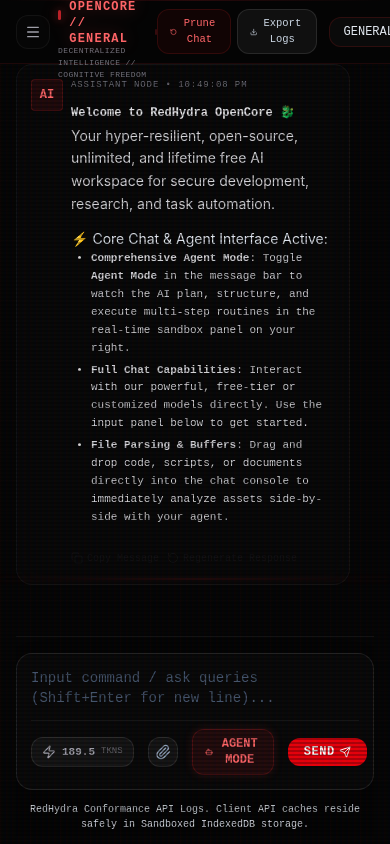
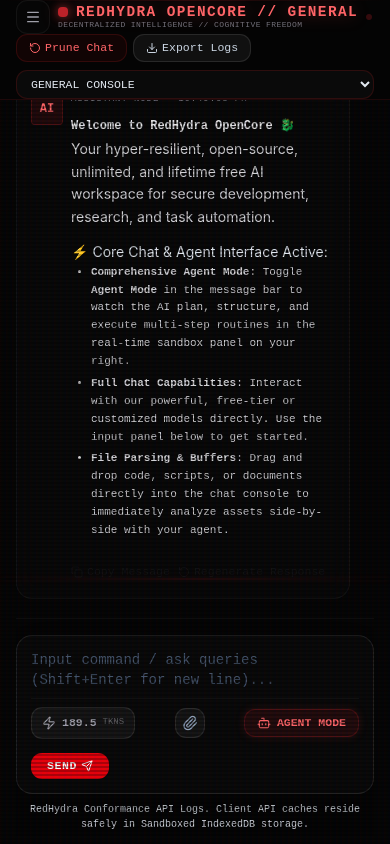
Before and after one commit to root60/RedHydraOpenCore, a React (Vite) app: page / in a window 390 px wide. Built offline with nearby package versions, Linux system fonts and the light colour scheme.

Commit message:
Add files via upload

```diff
--- a/src/index.css
+++ b/src/index.css
@@ -22,6 +22,7 @@
       transform: translateY(12px);
       opacity: 0;
     }
+
     to {
       transform: translateY(0);
       opacity: 1;
@@ -33,6 +34,7 @@
       transform: scale(0.96);
       opacity: 0;
     }
+
     to {
       transform: scale(1);
       opacity: 1;
@@ -44,6 +46,7 @@
       transform: translateX(16px);
       opacity: 0;
     }
+
     to {
       transform: translateX(0);
       opacity: 1;
@@ -67,12 +70,18 @@
   }
 
   @keyframes cyber-pulse {
-    0%, 100% {
-      box-shadow: 0 0 6px rgba(239, 68, 68, 0.15), inset 0 0 2px rgba(239, 68, 68, 0.05);
+    0%,
+    100% {
+      box-shadow:
+        0 0 6px rgba(239, 68, 68, 0.15),
+        inset 0 0 2px rgba(239, 68, 68, 0.05);
       border-color: rgba(239, 68, 68, 0.2);
     }
+
     50% {
-      box-shadow: 0 0 16px rgba(239, 68, 68, 0.35), inset 0 0 6px rgba(239, 68, 68, 0.15);
+      box-shadow:
+        0 0 16px rgba(239, 68, 68, 0.35),
+        inset 0 0 6px rgba(239, 68, 68, 0.15);
       border-color: rgba(239, 68, 68, 0.4);
     }
   }
@@ -81,32 +90,84 @@
     0% {
       background-position: 0 0;
     }
+
     100% {
       background-position: 0 100%;
     }
   }
 
   @keyframes crt-flicker {
-    0%, 100% { opacity: 1; }
-    21% { opacity: 0.98; }
-    22% { opacity: 0.94; }
-    23% { opacity: 0.99; }
-    49% { opacity: 0.99; }
-    50% { opacity: 0.88; }
-    51% { opacity: 0.96; }
-    52% { opacity: 0.99; }
-    81% { opacity: 1; }
-    82% { opacity: 0.92; }
-    83% { opacity: 0.98; }
+    0%,
+    100% {
+      opacity: 1;
+    }
+
+    21% {
+      opacity: 0.98;
+    }
+
+    22% {
+      opacity: 0.94;
+    }
+
+    23% {
+      opacity: 0.99;
+    }
+
+    49% {
+      opacity: 0.99;
+    }
+
+    50% {
+      opacity: 0.88;
+    }
+
+    51% {
+      opacity: 0.96;
+    }
+
+    52% {
+      opacity: 0.99;
+    }
+
+    81% {
+      opacity: 1;
+    }
+
+    82% {
+      opacity: 0.92;
+    }
+
+    83% {
+      opacity: 0.98;
+    }
   }
 
   @keyframes glitch-shake {
-    0%, 100% { transform: translate(0, 0); }
-    94% { transform: translate(0, 0); }
-    95% { transform: translate(-1px, 0.5px); }
-    96% { transform: translate(1px, -0.5px); }
-    97% { transform: translate(-0.5px, -1px); }
-    98% { transform: translate(0, 0); }
+    0%,
+    100% {
+      transform: translate(0, 0);
+    }
+
+    94% {
+      transform: translate(0, 0);
+    }
+
+    95% {
+      transform: translate(-1px, 0.5px);
+    }
+
+    96% {
+      transform: translate(1px, -0.5px);
+    }
+
+    97% {
+      transform: translate(-0.5px, -1px);
+    }
+
+    98% {
+      transform: translate(0, 0);
+    }
   }
 
   .animate-cyber-pulse {
@@ -129,8 +190,15 @@
     content: " ";
     display: block;
     position: absolute;
-    top: 0; left: 0; bottom: 0; right: 0;
-    background: linear-gradient(rgba(18, 16, 16, 0) 50%, rgba(0, 0, 0, 0.25) 50%), linear-gradient(90deg, rgba(255, 0, 0, 0.03), rgba(0, 255, 0, 0.01), rgba(0, 0, 255, 0.03));
+    inset: 0;
+    background:
+      linear-gradient(rgba(18, 16, 16, 0) 50%, rgba(0, 0, 0, 0.25) 50%),
+      linear-gradient(
+        90deg,
+        rgba(255, 0, 0, 0.03),
+        rgba(0, 255, 0, 0.01),
+        rgba(0, 0, 255, 0.03)
+      );
     background-size: 100% 4px, 6px 100%;
     pointer-events: none;
     z-index: 10;
@@ -140,81 +208,93 @@
     box-shadow: 0 0 15px rgba(239, 68, 68, 0.08);
   }
 
-  /* Frost glass global styles and tailwind utility overrides */
   .bg-zinc-950 {
     background-color: rgba(10, 10, 10, 0.55) !important;
     backdrop-filter: blur(20px) !important;
     -webkit-backdrop-filter: blur(20px) !important;
   }
+
   .bg-zinc-950\/95 {
     background-color: rgba(10, 10, 10, 0.5) !important;
     backdrop-filter: blur(16px) !important;
     -webkit-backdrop-filter: blur(16px) !important;
   }
+
   .bg-zinc-900 {
     background-color: rgba(20, 20, 20, 0.55) !important;
     backdrop-filter: blur(12px) !important;
     -webkit-backdrop-filter: blur(12px) !important;
   }
+
   .bg-zinc-900\/55 {
     background-color: rgba(20, 20, 20, 0.45) !important;
     backdrop-filter: blur(8px) !important;
     -webkit-backdrop-filter: blur(8px) !important;
   }
+
   .bg-zinc-900\/50 {
     background-color: rgba(15, 15, 15, 0.4) !important;
     backdrop-filter: blur(12px) !important;
     -webkit-backdrop-filter: blur(12px) !important;
   }
+
   .bg-zinc-950\/60 {
     background-color: rgba(10, 10, 10, 0.45) !important;
     backdrop-filter: blur(12px) !important;
     -webkit-backdrop-filter: blur(12px) !important;
   }
+
   .bg-zinc-950\/80 {
     background-color: rgba(10, 10, 10, 0.6) !important;
     backdrop-filter: blur(12px) !important;
     -webkit-backdrop-filter: blur(12px) !important;
   }
+
   .border-zinc-900 {
     border-color: rgba(255, 255, 255, 0.05) !important;
   }
+
   .border-zinc-950 {
     border-color: rgba(255, 255, 255, 0.04) !important;
   }
+
   .border-zinc-850 {
     border-color: rgba(255, 255, 255, 0.07) !important;
   }
+
   .border-zinc-800 {
     border-color: rgba(255, 255, 255, 0.08) !important;
   }
 
-  /* Custom elegant scrollbar styling */
   ::-webkit-scrollbar {
     width: 6px;
     height: 6px;
   }
+
   ::-webkit-scrollbar-track {
     background: transparent;
   }
+
   ::-webkit-scrollbar-thumb {
     background: rgba(255, 255, 255, 0.12);
     border-radius: 9999px;
   }
+
   ::-webkit-scrollbar-thumb:hover {
     background: rgba(255, 255, 255, 0.22);
   }
 
-  /* Animated laser scanning bar */
   @keyframes laser-scan {
     0% {
       top: 0%;
       opacity: 0.1;
     }
+
     50% {
       opacity: 0.65;
       box-shadow: 0 0 10px rgba(239, 68, 68, 0.4);
     }
+
     100% {
       top: 100%;
       opacity: 0.1;
@@ -225,3 +305,193 @@
     animation: laser-scan 8s linear infinite;
   }
 }
+
+/* -------------------------------------------------------------------------- */
+/* RedHydra header and layout stability fix                                   */
+/* -------------------------------------------------------------------------- */
+
+/*
+  Fixes:
+  - header text getting hidden
+  - status information squeezing into one row
+  - title/subtitle/telemetry not aligning on mobile/tablet
+  - select/buttons overflowing out of the top bar
+  - flex children refusing to shrink because min-width defaults to auto
+*/
+
+*,
+*::before,
+*::after {
+  box-sizing: border-box;
+}
+
+#root,
+#root * {
+  min-width: 0;
+}
+
+button,
+select,
+input,
+textarea {
+  max-width: 100%;
+}
+
+/* Keep app viewport stable on mobile browser address-bar resize. */
+.h-screen,
+.min-h-screen {
+  min-height: 100dvh;
+}
+
+/* Prevent important header/status text from disappearing inside flex rows. */
+#root h1,
+#root h2,
+#root h3,
+#root p,
+#root span {
+  overflow-wrap: anywhere;
+}
+
+/* The app top bar uses fixed-height Tailwind classes. On narrow screens,
+   fixed height makes title, subtitle, provider info, buttons, and dropdown
+   clip/vanish. These overrides allow wrapping instead. */
+@media (max-width: 1279px) {
+  #root .h-20,
+  #root .h-16,
+  #root .h-14,
+  #root .h-\[72px\],
+  #root .min-h-20,
+  #root .min-h-16,
+  #root .min-h-14 {
+    height: auto !important;
+    min-height: 64px !important;
+  }
+
+  #root .items-center.justify-between,
+  #root .items-center.justify-end,
+  #root .items-center.gap-3,
+  #root .items-center.gap-4,
+  #root .items-center.gap-5 {
+    flex-wrap: wrap;
+  }
+}
+
+/* Header-specific responsive behavior.
+   The top status area contains:
+   - hamburger
+   - RedHydra title
+   - decentralized intelligence subtitle
+   - provider/model telemetry
+   - prune/export buttons
+   - assistant mode dropdown
+*/
+@media (max-width: 1024px) {
+  #root h2 {
+    font-size: clamp(0.92rem, 2.5vw, 1.15rem);
+    line-height: 1.25;
+    white-space: normal !important;
+    text-overflow: clip !important;
+    overflow: visible !important;
+  }
+
+  #root select {
+    width: 100%;
+    min-width: 0;
+    white-space: normal;
+  }
+
+  #root button {
+    white-space: nowrap;
+  }
+
+  /* Make the top controls form a clean second row instead of hiding. */
+  #root div:has(> select),
+  #root div:has(> button) {
+    min-width: 0;
+  }
+}
+
+@media (max-width: 768px) {
+  #root {
+    overflow-x: hidden;
+  }
+
+  #root h2 {
+    max-width: 100%;
+  }
+
+  #root .px-6 {
+    padding-left: 1rem !important;
+    padding-right: 1rem !important;
+  }
+
+  #root .px-5 {
+    padding-left: 0.875rem !important;
+    padding-right: 0.875rem !important;
+  }
+
+  #root .py-4 {
+    padding-top: 0.75rem !important;
+    padding-bottom: 0.75rem !important;
+  }
+
+  #root .gap-5 {
+    gap: 0.75rem !important;
+  }
+
+  #root .gap-4 {
+    gap: 0.65rem !important;
+  }
+
+  #root .gap-3 {
+    gap: 0.5rem !important;
+  }
+
+  #root .text-\[10\.5px\],
+  #root .text-xs {
+    line-height: 1.25;
+  }
+
+  /* Dropdown was too wide and could push other header actions off-screen. */
+  #root select.px-2\.5 {
+    flex: 1 1 180px;
+    max-width: 100%;
+  }
+}
+
+@media (max-width: 520px) {
+  #root h2 {
+    font-size: 0.9rem;
+  }
+
+  #root button,
+  #root select {
+    font-size: 0.72rem !important;
+  }
+
+  #root .rounded-xl {
+    border-radius: 0.7rem;
+  }
+
+  #root .hidden-on-xs {
+    display: none !important;
+  }
+}
+
+/* Disable visible glitch shake on critical header text.
+   Hover glitch is cool for decorative cards, but it makes header info look
+   broken when the top bar is crowded. */
+#root h1,
+#root h2,
+#root h3 {
+  animation: none !important;
+}
+
+/* Keep popovers and header controls above the chat scroll area. */
+#root .z-40 {
+  z-index: 40;
+}
+
+#root .z-50 {
+  z-index: 50;
+}
```
